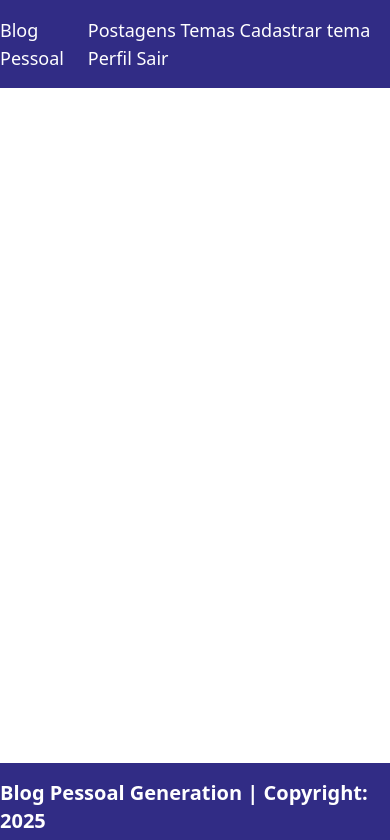
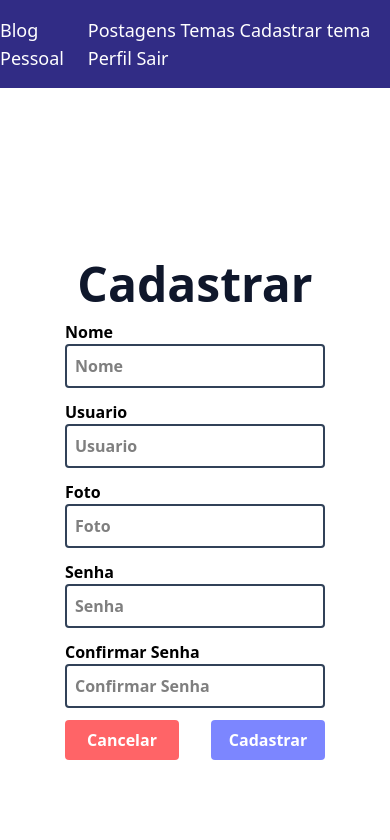
Before and after one commit to willaevangelista/blogpessoal_react, a React (Vite) app: page /cadastro in a window 390 px wide. Shown: the top 840 px of the page. Built offline with nearby package versions, Linux system fonts and the light colour scheme.

Commit message:
Criação de páginas cadastro/login, services e models, bem como ajustes no App e dependências

```diff
--- a/package.json
+++ b/package.json
@@ -12,8 +12,10 @@
   "dependencies": {
     "@phosphor-icons/react": "^2.1.7",
     "@tailwindcss/vite": "^4.1.2",
+    "axios": "^1.8.4",
     "react": "^19.0.0",
     "react-dom": "^19.0.0",
+    "react-loader-spinner": "^6.1.6",
     "react-router-dom": "^7.5.0",
     "tailw": "^0.2.0",
     "tailwindcss": "^4.1.2"
--- a/src/App.tsx
+++ b/src/App.tsx
@@ -2,6 +2,8 @@
 import Footer from './components/footer/Footer';
 import Navbar from './components/navbar/Navbar';
 import Home from './pages/home/Home';
+import Login from './pages/login/Login';
+import Cadastro from './pages/cadastro/Cadastro'
 import './App.css';
 
 
@@ -12,8 +14,10 @@
           <Navbar />
           <div className="min-h-[80vh]">
             <Routes>
-              <Route path="/" element={<Home />} />
+              <Route path="/" element={<Login />} />
               <Route path="/home" element={<Home />} />
+              <Route path="/cadastro" element={<Cadastro />} />
+              <Route path="/login" element={<Login />} />
             </Routes>
           </div>
           <Footer />
@@ -22,4 +26,4 @@
   )
 }
 
-export default App;
+export default App
--- /dev/null
+++ b/src/models/Postagem.ts
@@ -0,0 +1,11 @@
+import Tema from './Tema';
+import Usuario from './Usuario';
+
+export default interface Postagem {
+  id?: number | null;
+  titulo: string;
+  texto: string;
+  data: string;
+  tema: Tema | null;
+  usuario: Usuario | null;
+}
--- /dev/null
+++ b/src/models/Tema.ts
@@ -0,0 +1,7 @@
+import Postagem from './Postagem';
+
+export default interface Tema {
+    id?: number | null;
+    descricao: string;
+    postagem?: Postagem[] | null;
+}
--- /dev/null
+++ b/src/models/Usuario.ts
@@ -0,0 +1,10 @@
+import Postagem from './Postagem';
+
+export default interface Usuario {
+    id?: number | null;
+    nome: string;
+    usuario: string;
+    foto: string;
+    senha: string;
+    postagem?: Postagem[] | null;
+}
--- /dev/null
+++ b/src/models/UsuarioLogin.ts
@@ -0,0 +1,8 @@
+export default interface UsuarioLogin {
+    id?: number | null;
+    nome: string;
+    usuario: string;
+    senha: string;
+    foto: string;
+    token: string;
+}
--- /dev/null
+++ b/src/pages/cadastro/Cadastro.css
@@ -0,0 +1,8 @@
+.fundoCadastro {
+    background-image: url("https://i.imgur.com/ZZFAmzo.jpg");
+    background-repeat: no-repeat;
+    width: 100%;
+    min-height: 100vh;
+    background-size: cover;
+    background-position: center;
+  }
--- /dev/null
+++ b/src/pages/cadastro/Cadastro.tsx
@@ -0,0 +1,169 @@
+import { useState, useEffect, ChangeEvent, FormEvent } from 'react'
+import { useNavigate } from 'react-router-dom'
+import Usuario from '../../models/Usuario'
+import { cadastrarUsuario } from '../../services/Service'
+import './Cadastro.css'
+import { RotatingLines } from 'react-loader-spinner'
+
+function Cadastro() {
+
+  const navigate = useNavigate()
+
+  const [isLoading, setIsLoading] = useState<boolean>(false)
+
+  const[confirmaSenha, setConfirmaSenha] = useState<string>("")
+
+  const [usuario, setUsuario] = useState<Usuario>({
+    id: 0,
+    nome: '',
+    usuario: '',
+    senha: '',
+    foto: ''
+  })
+
+  useEffect(() => {
+    if (usuario.id !== 0){
+      retornar()
+    }
+  }, [usuario])
+
+  function retornar(){
+    navigate('/login')
+  }
+
+  function atualizarEstado(e: ChangeEvent<HTMLInputElement>){
+    setUsuario({
+      ...usuario,
+      [e.target.name]: e.target.value
+    })
+
+  }
+
+  function handleConfirmarSenha(e: ChangeEvent<HTMLInputElement>){
+    setConfirmaSenha(e.target.value)
+  }
+
+  async function cadastrarNovoUsuario(e: FormEvent<HTMLFormElement>){
+    e.preventDefault()
+
+    if(confirmaSenha === usuario.senha && usuario.senha.length >= 8){
+
+      setIsLoading(true)
+
+      try{
+        await cadastrarUsuario(`/usuarios/cadastrar`, usuario, setUsuario)
+        alert('Usuário cadastrado com sucesso!')
+      }catch(error){
+        alert('Erro ao cadastrar o usuário!')
+      }
+    }else{
+      alert('Dados do usuário inconsistentes! Verifique as informações do cadastro.')
+      setUsuario({...usuario, senha: ''})
+      setConfirmaSenha('')
+    }
+
+    setIsLoading(false)
+  }
+
+  return (
+    <>
+      <div className="grid grid-cols-1 lg:grid-cols-2 h-screen
+            place-items-center font-bold">
+        <div className="fundoCadastro hidden lg:block"></div>
+        <form className='flex justify-center items-center flex-col w-2/3 gap-3'
+          onSubmit={cadastrarNovoUsuario}>
+          <h2 className='text-slate-900 text-5xl'>Cadastrar</h2>
+          <div className="flex flex-col w-full">
+            <label htmlFor="nome">Nome</label>
+            <input
+              type="text"
+              id="nome"
+              name="nome"
+              placeholder="Nome"
+              className="border-2 border-slate-700 rounded p-2"
+             value = {usuario.nome}
+             onChange={(e: ChangeEvent<HTMLInputElement>) => atualizarEstado(e)}
+            />
+          </div>
+          <div className="flex flex-col w-full">
+            <label htmlFor="usuario">Usuario</label>
+            <input
+              type="text"
+              id="usuario"
+              name="usuario"
+              placeholder="Usuario"
+              className="border-2 border-slate-700 rounded p-2"
+              value = {usuario.usuario}
+             onChange={(e: ChangeEvent<HTMLInputElement>) => atualizarEstado(e)}
+            />
+          </div>
+          <div className="flex flex-col w-full">
+            <label htmlFor="foto">Foto</label>
+            <input
+              type="text"
+              id="foto"
+              name="foto"
+              placeholder="Foto"
+              className="border-2 border-slate-700 rounded p-2"
+              value = {usuario.foto}
+             onChange={(e: ChangeEvent<HTMLInputElement>) => atualizarEstado(e)}
+            />
+          </div>
+          <div className="flex flex-col w-full">
+            <label htmlFor="senha">Senha</label>
+            <input
+              type="password"
+              id="senha"
+              name="senha"
+              placeholder="Senha"
+              className="border-2 border-slate-700 rounded p-2"
+              value = {usuario.senha}
+             onChange={(e: ChangeEvent<HTMLInputElement>) => atualizarEstado(e)}
+            />
+          </div>
+          <div className="flex flex-col w-full">
+            <label htmlFor="confirmarSenha">Confirmar Senha</label>
+            <input
+              type="password"
+              id="confirmarSenha"
+              name="confirmarSenha"
+              placeholder="Confirmar Senha"
+              className="border-2 border-slate-700 rounded p-2"
+              value={confirmaSenha}
+              onChange={(e: ChangeEvent<HTMLInputElement>) => handleConfirmarSenha(e)}
+            />
+          </div>
+          <div className="flex justify-around w-full gap-8">
+			<button
+                type='reset'
+                className='rounded text-white bg-red-400
+                hover:bg-red-700 w-1/2 py-2'
+                onClick={retornar}
+			>
+              Cancelar
+            </button>
+            <button
+                type='submit'
+                className='rounded text-white bg-indigo-400
+                           hover:bg-indigo-900 w-1/2 py-2
+                           flex justify-center'
+                >
+                  {isLoading ? <RotatingLines
+                    strokeColor="white"
+                    strokeWidth="5"
+                    animationDuration="0.75"
+                    width="24"
+                    visible={true}
+                  /> :
+                    <span>Cadastrar</span>
+                  }
+
+            </button>
+          </div>
+        </form>
+      </div>
+    </>
+  )
+}
+
+export default Cadastro
--- /dev/null
+++ b/src/pages/login/Login.css
@@ -0,0 +1,8 @@
+.fundoLogin {
+    background-image: url("https://i.imgur.com/ZZFAmzo.jpg");
+    background-repeat: no-repeat;
+    min-height: 100vh;
+    width: 100%;
+    background-size: cover;
+    background-position: center;
+}
--- /dev/null
+++ b/src/pages/login/Login.tsx
@@ -0,0 +1,55 @@
+import { Link } from 'react-router-dom';
+import './Login.css';
+
+function Login() {
+
+    return (
+        <>
+            <div className="grid grid-cols-1 lg:grid-cols-2 h-screen place-items-center font-bold ">
+                <form className="flex justify-center items-center flex-col w-1/2 gap-4" >
+                    <h2 className="text-slate-900 text-5xl ">Entrar</h2>
+                    <div className="flex flex-col w-full">
+                        <label htmlFor="usuario">Usuário</label>
+                        <input
+                            type="text"
+                            id="usuario"
+                            name="usuario"
+                            placeholder="Usuario"
+                            className="border-2 border-slate-700 rounded p-2"
+
+                        />
+                    </div>
+                    <div className="flex flex-col w-full">
+                        <label htmlFor="senha">Senha</label>
+                        <input
+                            type="password"
+                            id="senha"
+                            name="senha"
+                            placeholder="Senha"
+                            className="border-2 border-slate-700 rounded p-2"
+
+                        />
+                    </div>
+                    <button
+                        type='submit'
+                        className="rounded bg-indigo-400 flex justify-center
+                                   hover:bg-indigo-900 text-white w-1/2 py-2">
+                        <span>Entrar</span>
+                    </button>
+
+                    <hr className="border-slate-800 w-full" />
+
+                    <p>
+                        Ainda não tem uma conta?{' '}
+                        <Link to="/cadastro" className="text-indigo-800 hover:underline">
+                            Cadastre-se
+                        </Link>
+                    </p>
+                </form>
+                <div className="fundoLogin hidden lg:block"></div>
+            </div>
+        </>
+    );
+}
+
+export default Login;
--- /dev/null
+++ b/src/services/Service.ts
@@ -0,0 +1,20 @@
+import axios from "axios"
+
+const api = axios.create({
+    baseURL: 'https://blog-pessoal-java.onrender.com'
+})
+
+export const cadastrarUsuario = async (url: string, dados: Object, setDados: Function) => {
+    const resposta = await api.post(url, dados)
+    setDados(resposta.data)
+}
+
+export const login = async (url: string, dados: Object, setDados: Function) => {
+    const resposta = await api.post(url, dados)
+    setDados(resposta.data)
+}
+
+export const buscarInformacoes = async (url: string, dados: Object, setDados: Function) => {
+    const resposta = await api.get(url, dados)
+    setDados(resposta.data)
+}
```
Also changed, not shown: 1 other file (tests, documents, lock files or other folders).
